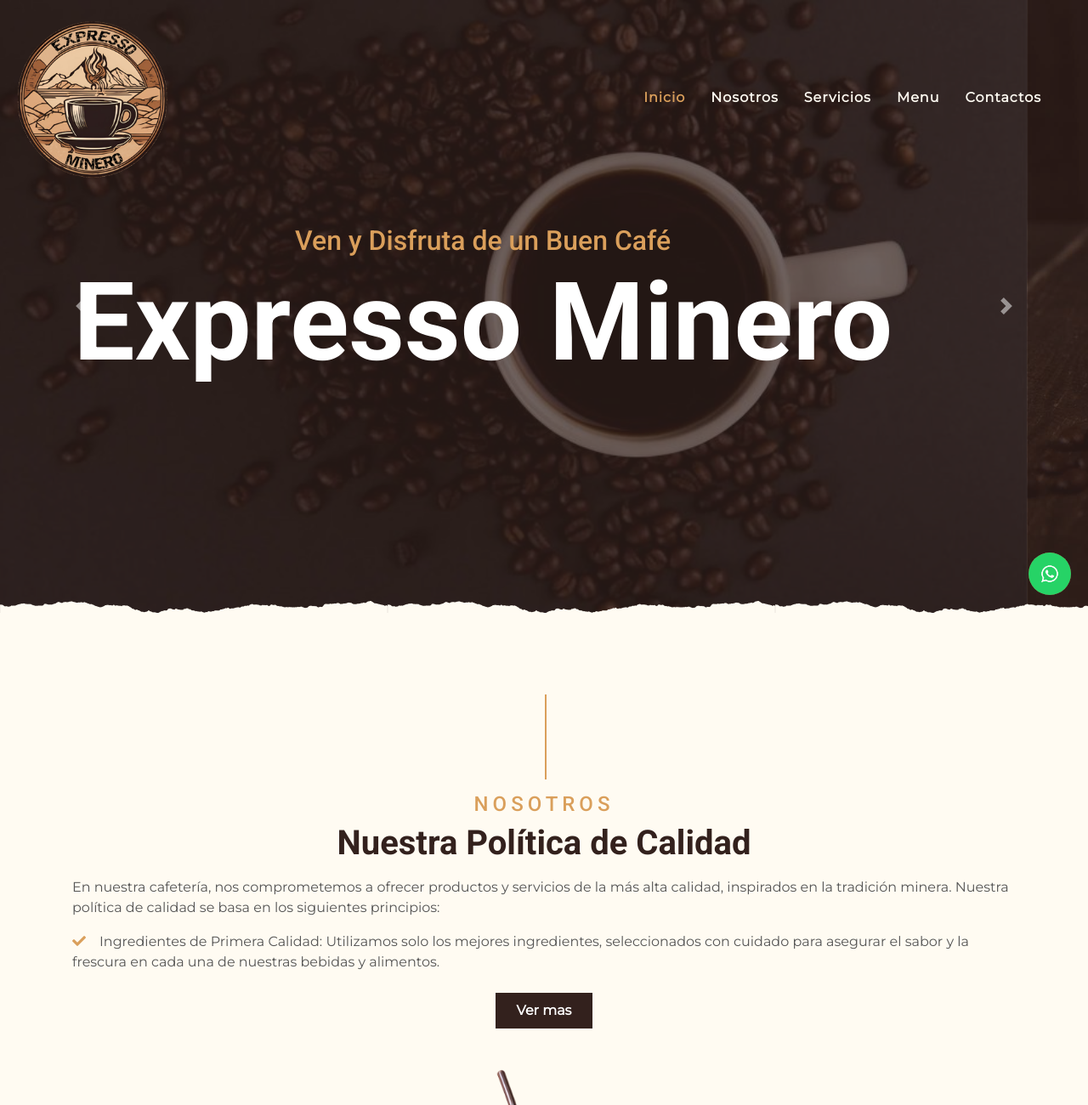
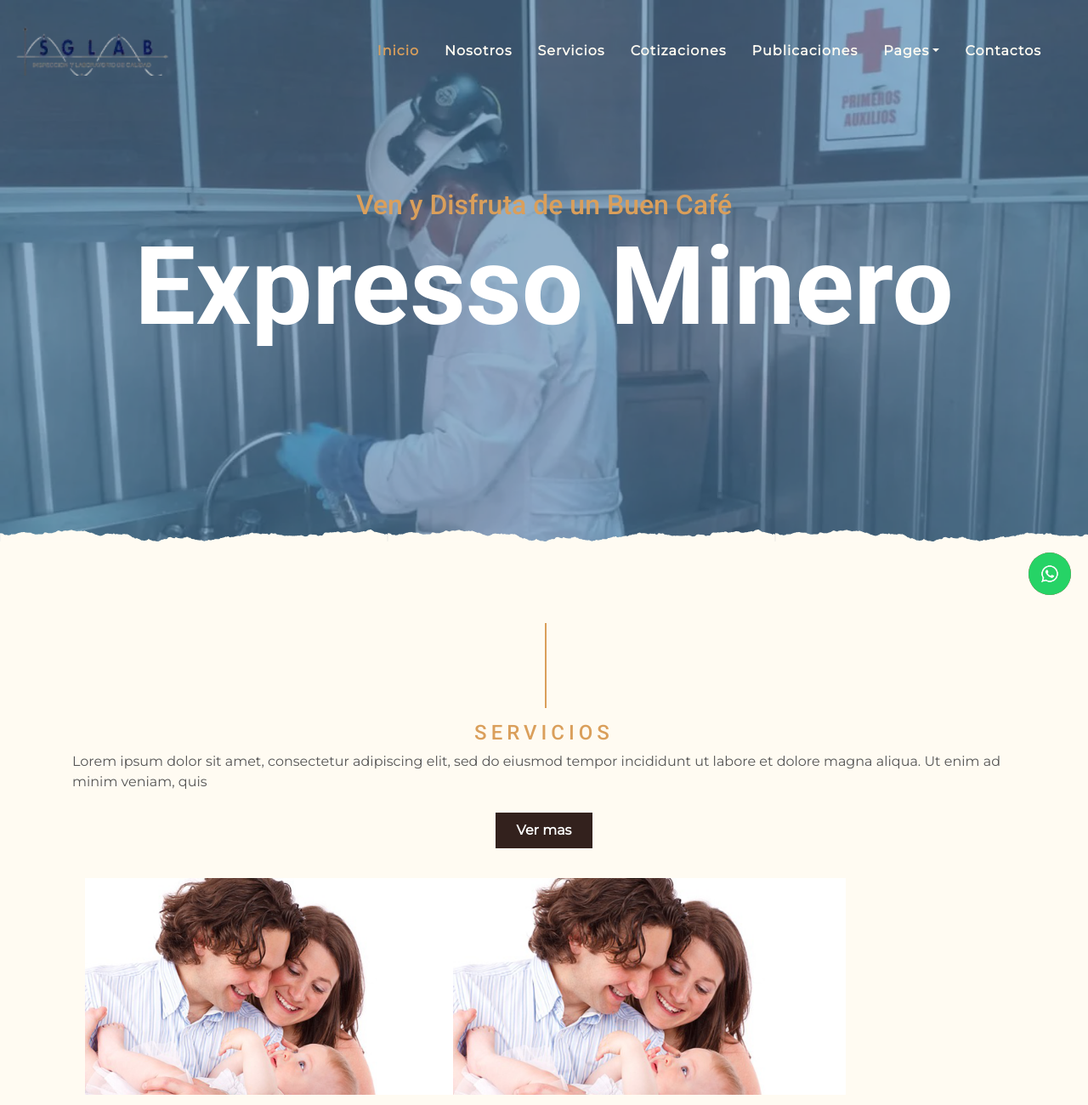
Before and after one commit to miguelchile/WEB-SGLAB, a plain HTML site: page index.html in a window 1280 px wide. Shown: the top 1300 px of the page at 85% size. Drawn offline with nearby package versions, Linux system fonts and the light colour scheme; a script that the page names is missing.

Commit message:
Creacion de Pagina web

```diff
--- a/index.html
+++ b/index.html
@@ -33,7 +33,7 @@
     <!-- Navbar Start -->
     <div class="container-fluid p-0 nav-bar">
         <nav class="navbar navbar-expand-lg bg-none navbar-dark py-3">
-            <img width="15%"  src="img/img-EX/Logo web 1.webp" alt="LOGO-EM">
+            <img width="15%"  src="img/IMG-SGLAB/logo.webp" alt="LOGO-EM">
             <!-- <a href="index.html" class="navbar-brand px-lg-4 m-0">
                 <h1 class="m-0 display-4 text-uppercase text-white">KOPPEE</h1> -->
             </a>
@@ -45,14 +45,16 @@
                     <a href="index.html" class="nav-item nav-link active">Inicio</a>
                     <a href="about.html" class="nav-item nav-link">Nosotros</a>
                     <a href="service.html" class="nav-item nav-link">Servicios</a>
-                    <a href="menu.html" class="nav-item nav-link">Menu</a>
-                    <!-- <div class="nav-item dropdown">
+                    <a href="menu.html" class="nav-item nav-link">Cotizaciones</a>
+                    <a href="menu.html" class="nav-item nav-link">Publicaciones</a>
+
+                    <div class="nav-item dropdown">
                         <a href="#" class="nav-link dropdown-toggle" data-toggle="dropdown">Pages</a>
                         <div class="dropdown-menu text-capitalize">
                             <a href="reservation.html" class="dropdown-item">Reservation</a>
                             <a href="testimonial.html" class="dropdown-item">Testimonial</a>
                         </div>
-                    </div> -->
+                    </div>
                     <a href="contact.html" class="nav-item nav-link">Contactos</a>
                 </div>
             </div>
@@ -65,7 +67,7 @@
         <div id="blog-carousel" class="carousel slide overlay-bottom" data-ride="carousel">
             <div class="carousel-inner">
                 <div class="carousel-item active">
-                    <img class="w-100" src="img/carousel-1.jpg" alt="Image">
+                    <img class="w-100" src="img/IMG-SGLAB/fondo.webp" alt="Image">
                      <!-- <img  src="img/img-EX/Cold brew n4.JPG" alt="Image"> -->
                     <div class="carousel-caption d-flex flex-column align-items-center justify-content-center">
                         <h2 class="text-primary font-weight-medium m-0">Ven y Disfruta de un Buen Café</h2>
@@ -73,22 +75,8 @@
                         <!-- <h2 class="text-white m-0">* SINCE 1950 *</h2> -->
                     </div>
                 </div>
-                <div class="carousel-item height-50%">
-                    <img class="w-100" src="img/carousel-2.jpg" alt="Image">
-                     <!-- <img  src="img/img-EX/Frappe cho1.JPG" alt="Image"> -->
-                    <div class="carousel-caption d-flex flex-column align-items-center justify-content-center">
-                        <h2 class="text-primary font-weight-medium m-0">Ven y Disfruta de un Buen Café</h2>
-                        <h1 class="display-1 text-white m-0">Expresso Minero</h1>
-                        <!-- <h2 class="text-white m-0">* SINCE 1950 *</h2> -->
-                    </div>
-                </div>
             </div>
-            <a class="carousel-control-prev" href="#blog-carousel" data-slide="prev">
-                <span class="carousel-control-prev-icon"></span>
-            </a>
-            <a class="carousel-control-next" href="#blog-carousel" data-slide="next">
-                <span class="carousel-control-next-icon"></span>
-            </a>
+
         </div>
     </div>
     <!-- Carousel End -->
@@ -99,17 +87,22 @@
     <div class="container-fluid py-5">
         <div class="container">
             <div class="section-title">
-                <h4 class="text-primary text-uppercase" style="letter-spacing: 5px;">Nosotros</h4>
+                <h4 class="text-primary text-uppercase" style="letter-spacing: 5px;">Servicios</h4>
                 <!-- <h1 class="display-4">Serving Since 1950</h1> -->
-                 <h1 class="mb-3">Nuestra Política de Calidad</h1>
-                <p align="left">En nuestra cafetería, nos comprometemos a ofrecer productos y servicios de la más alta calidad, inspirados en la tradición minera. Nuestra política de calidad se basa en los siguientes principios:</p>
-                <p align="left" class="mb-3"><i class="fa fa-check text-primary mr-3"></i>Ingredientes de Primera Calidad: Utilizamos solo los mejores ingredientes, seleccionados con cuidado para asegurar el sabor y la frescura en cada una de nuestras bebidas y alimentos.</p>
+                 <!-- <h1 class="mb-3">Nuestra Política de Calidad</h1> -->
+                <p align="left">Lorem ipsum dolor sit amet, consectetur adipiscing elit, sed do eiusmod tempor incididunt ut labore et dolore magna aliqua. Ut enim ad minim veniam, quis</p>
                  <a href="about.html" class="btn btn-secondary font-weight-bold py-2 px-4 mt-2">Ver mas</a>
                 <!--<p align="left" class="mb-3"><i class="fa fa-check text-primary mr-3"></i>Excelencia en el Servicio: Nos esforzamos por proporcionar un servicio amable, atento y profesional, asegurando que cada cliente se sienta valorado y apreciado.</p>
                 <p align="left" class="mb-3"><i class="fa fa-check text-primary mr-3"></i>Higiene: Mantenemos los más altos estándares de higiene y seguridad en todas nuestras operaciones, garantizando un ambiente limpio y seguro para nuestros clientes.</p>
                 <p align="left" class="mb-3"><i class="fa fa-check text-primary mr-3"></i>Autenticidad y Creatividad: Ofrecemos una experiencia auténtica y creativa, combinando recetas tradicionales con innovaciones que rinden homenaje a la cultura minera.</p> -->
 
             </div>
+            <div class="col-sm-5">
+                <img class="img-fluid mb-3 mb-sm-0" src="img/IMG-SGLAB/FOTOS-LAB/img-2.png" alt="">
+                <img class="position-absolute w-100 h-100" src="img/IMG-SGLAB/FOTOS-LAB/img-2.png" style="object-fit: cover;">
+
+            </div>
+
             <div class="row">
                 <div class="col-lg-4 py-0 py-lg-5">
                     <h1 class="mb-3">Nuestra Historia</h1>
@@ -594,7 +587,8 @@
 
 
     <!-- Back to Top -->
-     <a href="#" class="btn btn-lg btn-primary btn-lg-square back-to-top"><i class="fa fa-angle-double-up"></i></a>
+     <!-- <a href="#" class="btn btn-lg btn-primary btn-lg-square back-to-top"><i class="fa fa-angle-double-up"></i></a> -->
+      <a href="#" class="btn btn-lg btn-primary btn-lg-square back-to-top"><i class="fa fa-angle-double-up"></i></a>
     <div class="whatsapp">
         <div class="red">
             <a target="_blank" href="https://api.whatsapp.com/send/?phone=59171847819"><img width="5%"  src="img/whatsapp.webp" alt="LOGO-EM"></a>
```
Also changed, not shown: css/style.css, css/style.min.css, img/IMG-SGLAB/FOTOS-LAB/img-2.png (added), img/IMG-SGLAB/FOTOS-LAB/img-3.png (added), img/IMG-SGLAB/fondo.jpeg (added), img/IMG-SGLAB/fondo.webp (added), img/IMG-SGLAB/logo.jpeg (added), img/IMG-SGLAB/logo.png (added), img/IMG-SGLAB/logo.webp (added).
